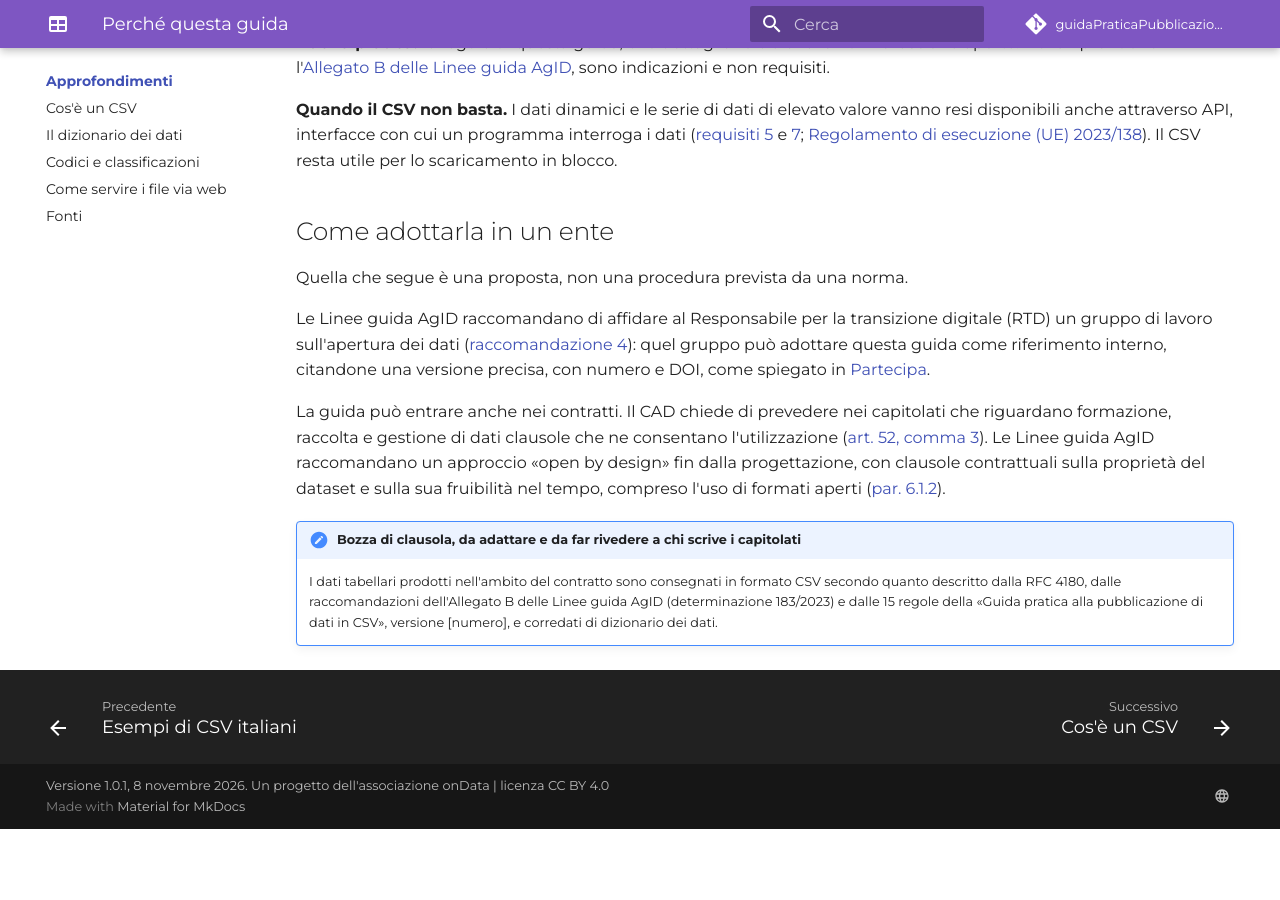
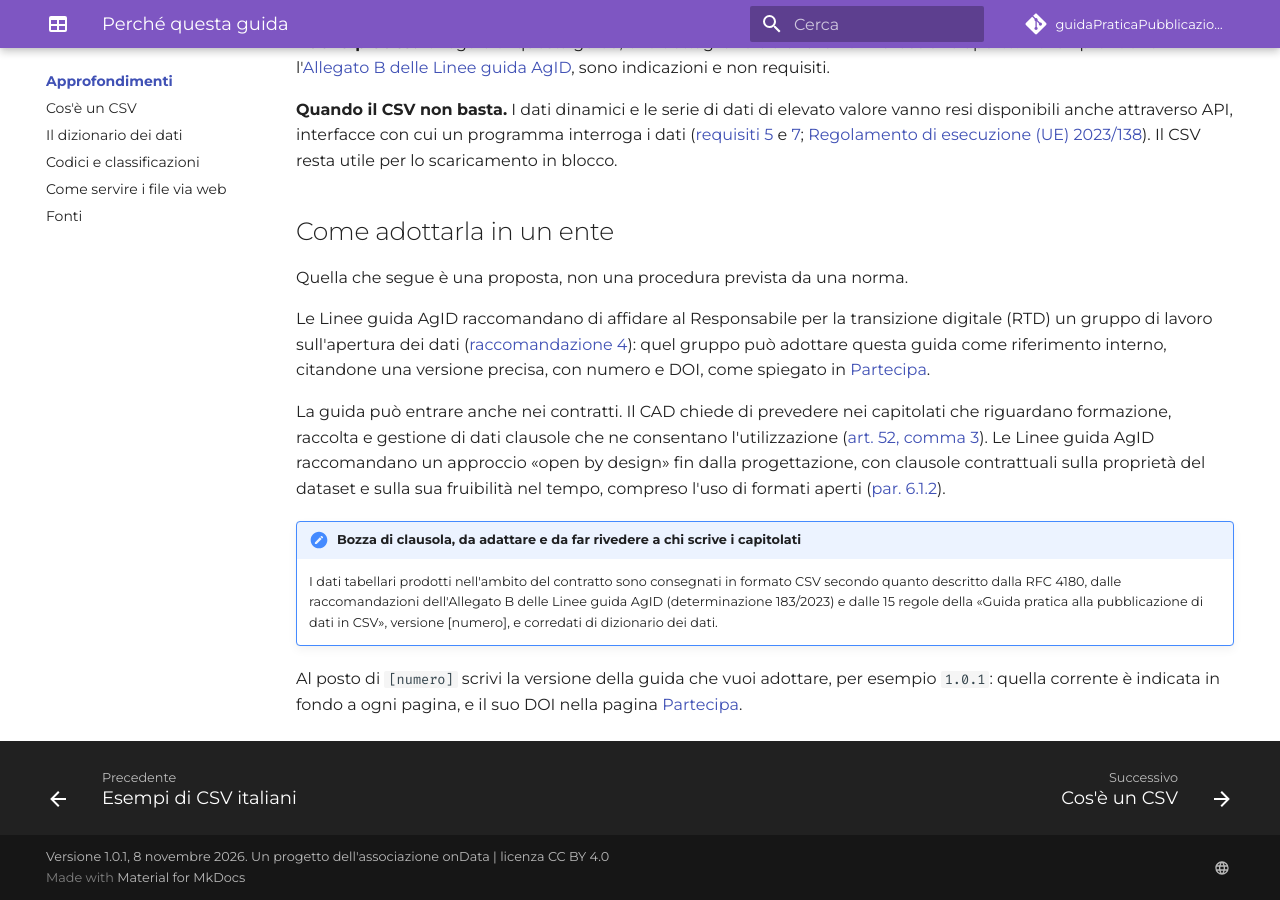
Before and after one commit to ondata/guidaPraticaPubblicazioneCSV, an MkDocs documentation site: the page built from docs/guida/index.md, in a window 1280 px wide and 900 px high, scrolled down 2012 px. Built offline with MkDocs 1.6.1 and Material for MkDocs 9.7.7, drawn with Linux system fonts in a browser that asks for light colours; comment, search, counter and statistics services are not loaded; before the commit the page ends 2841 px from its top, so only the background shows below that.

Commit message:
docs: come compilare la versione nella clausola
Co-Authored-By: Claude Opus 5.5 <noreply@anthropic.com>
Claude-Session: https://claude.ai/code/session_01RCCNPKrWt4tp2kKJYeM5Rt

```diff
--- a/docs/guida/index.md
+++ b/docs/guida/index.md
@@ -71,3 +71,5 @@ La guida può entrare anche nei contratti. Il CAD chiede di prevedere nei capito
 !!! note "Bozza di clausola, da adattare e da far rivedere a chi scrive i capitolati"
 
     I dati tabellari prodotti nell'ambito del contratto sono consegnati in formato CSV secondo quanto descritto dalla RFC 4180, dalle raccomandazioni dell'Allegato B delle Linee guida AgID (determinazione 183/2023) e dalle 15 regole della «Guida pratica alla pubblicazione di dati in CSV», versione [numero], e corredati di dizionario dei dati.
+
+Al posto di `[numero]` scrivi la versione della guida che vuoi adottare, per esempio `1.0.1`: quella corrente è indicata in fondo a ogni pagina, e il suo DOI nella pagina [Partecipa](../partecipa.md).
```
Also changed, not shown: CHANGELOG.md (+1 -1 lines).
